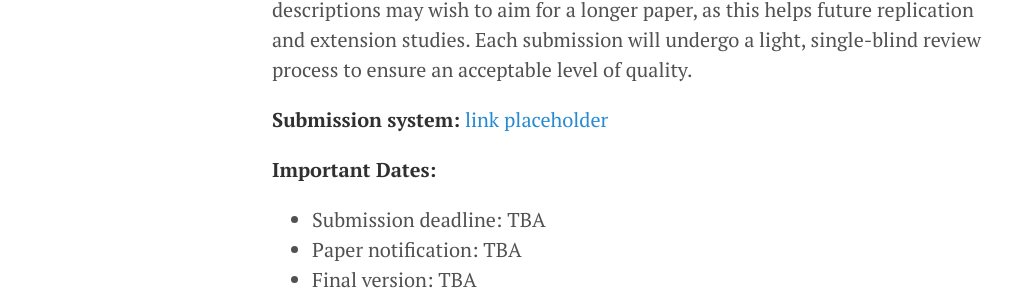
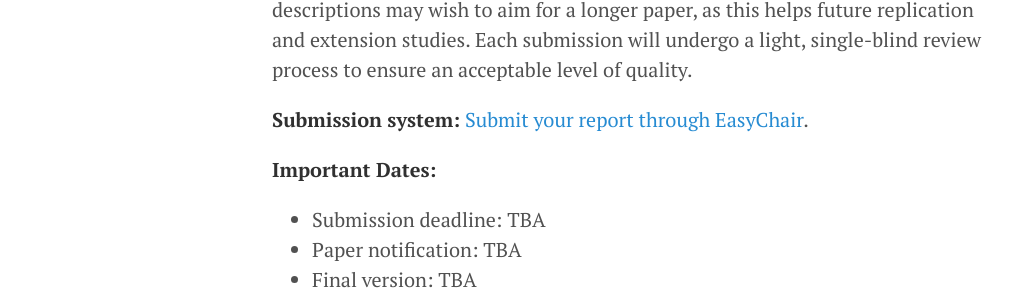
Before and after one commit to MAPF-Competition/2026expo, a Jekyll site: the page built from call_for_submission.md, in a window 1280 px wide. Shown: the part 1559-1861 px from the top of the page, without its empty margins (8-1027 px from the left). Built offline with Jekyll 4.4.1, drawn with Linux system fonts in a browser that asks for light colours.

Commit message:
Add Expo 2026 EasyChair submission link

```diff
--- a/call_for_submission.md
+++ b/call_for_submission.md
@@ -33,8 +33,7 @@ Submissions are non-archival. They can describe recently published work, work th
 
 Submissions take the form of a technical report describing a topic of interest and must be in AAAI style (see the [AAAI-26 Author Kit](https://aaai.org/conference/aaai/aaai-26/submission-instructions/)). The submission type can be any of the following: a 2-page extended abstract, a 4-page short paper, or an 8-page long paper, plus 1 additional page for references. Certain types of submissions are better suited for certain topics; for example, authors of system descriptions may wish to aim for a longer paper, as this helps future replication and extension studies. Each submission will undergo a light, single-blind review process to ensure an acceptable level of quality.
 
-<!-- Replace # with the submission-system URL before publishing. -->
-**Submission system:** [link placeholder](#)
+**Submission system:** [Submit your report through EasyChair](https://easychair.org/conferences/?conf=lorrvirtualexpo2026).
 
 **Important Dates:**
 
```
Also changed, not shown: 2 other files.
